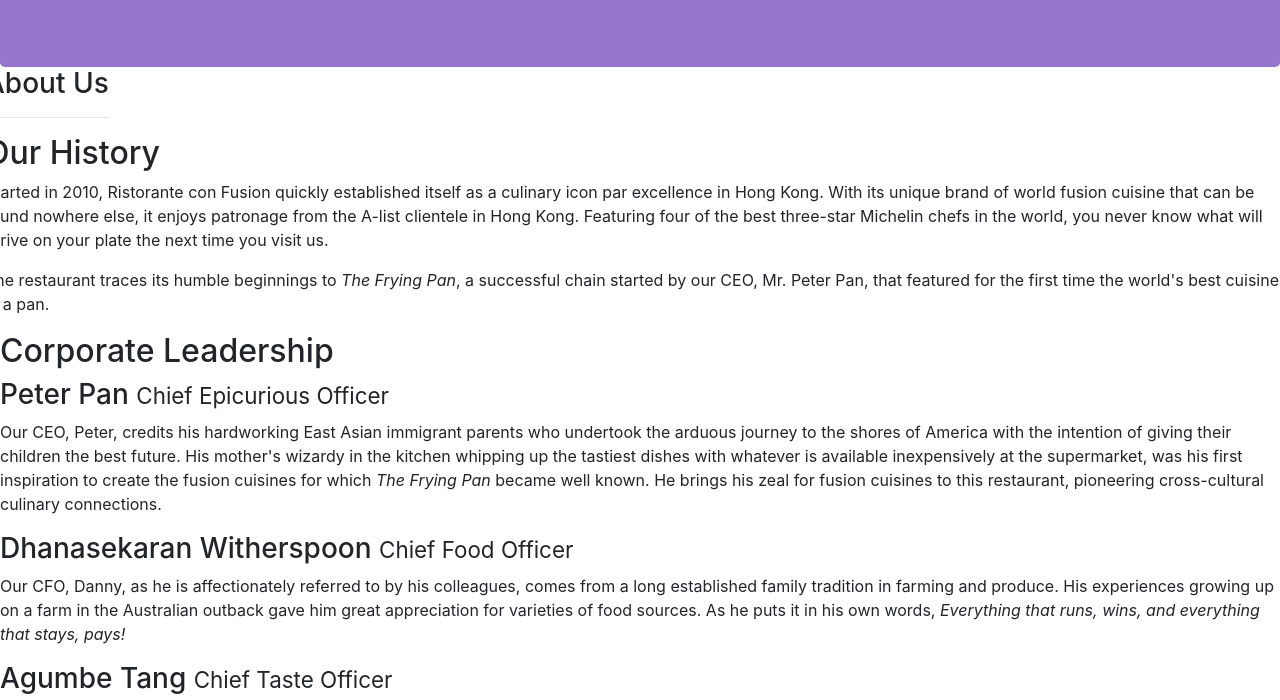
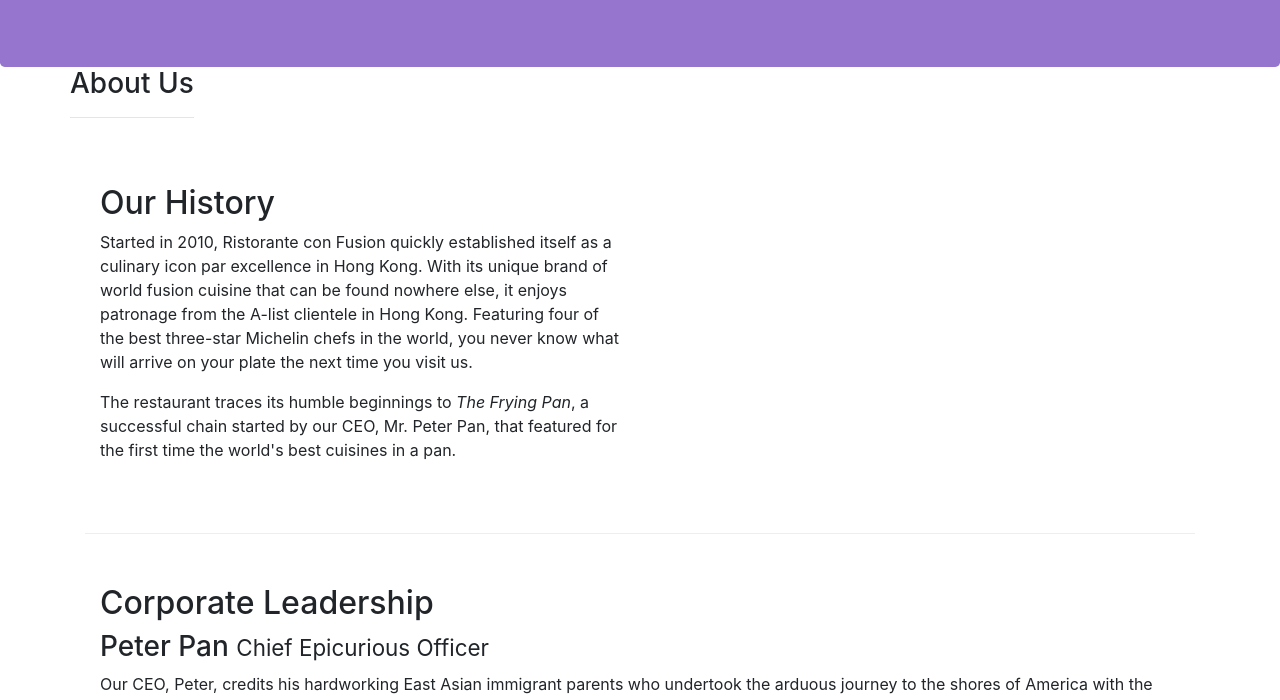
Before and after one commit to RichMills1/git-test, a website: page aboutus.html in a window 1280 px wide. Shown: the part 193-893 px from the top of the page. Drawn offline with nearby package versions, Linux system fonts and the light colour scheme.

Commit message:
About Us Task 2

```diff
--- a/aboutus.html
+++ b/aboutus.html
@@ -32,7 +32,7 @@
         </div>
     </header>
 
-    <div class="">
+    <div class="container">
         <div class="row">
             <div>
                <h3>About Us</h3>
@@ -40,8 +40,8 @@
             </div>
         </div>
 
-        <div class="row">
-            <div class="">
+        <div class="row row-content">
+            <div class="col-12 col-sm-6">
                 <h2>Our History</h2>
                 <p>Started in 2010, Ristorante con Fusion quickly established itself as a culinary icon par excellence in Hong Kong. With its unique brand of world fusion cuisine that can be found nowhere else, it enjoys patronage from the A-list clientele in Hong Kong.  Featuring four of the best three-star Michelin chefs in the world, you never know what will arrive on your plate the next time you visit us.</p>
                 <p>The restaurant traces its humble beginnings to <em>The Frying Pan</em>, a successful chain started by our CEO, Mr. Peter Pan, that featured for the first time the world's best cuisines in a pan.</p>
@@ -51,8 +51,8 @@
         </div>
 
 
-        <div>
-            <div>
+        <div class="row row-content">
+            <div class="col-12 col-sm-12">
                 <h2>Corporate Leadership</h2>
                 <h3>Peter Pan <small>Chief Epicurious Officer</small></h3>
                 <p>Our CEO, Peter, credits his hardworking East Asian immigrant parents who undertook the arduous journey to the shores of America with the intention of giving their children the best future. His mother's wizardy in the kitchen whipping up the tastiest dishes with whatever is available inexpensively at the supermarket, was his first inspiration to create the fusion cuisines for which <em>The Frying Pan</em> became well known. He brings his zeal for fusion cuisines to this restaurant, pioneering cross-cultural culinary connections.</p>
```
